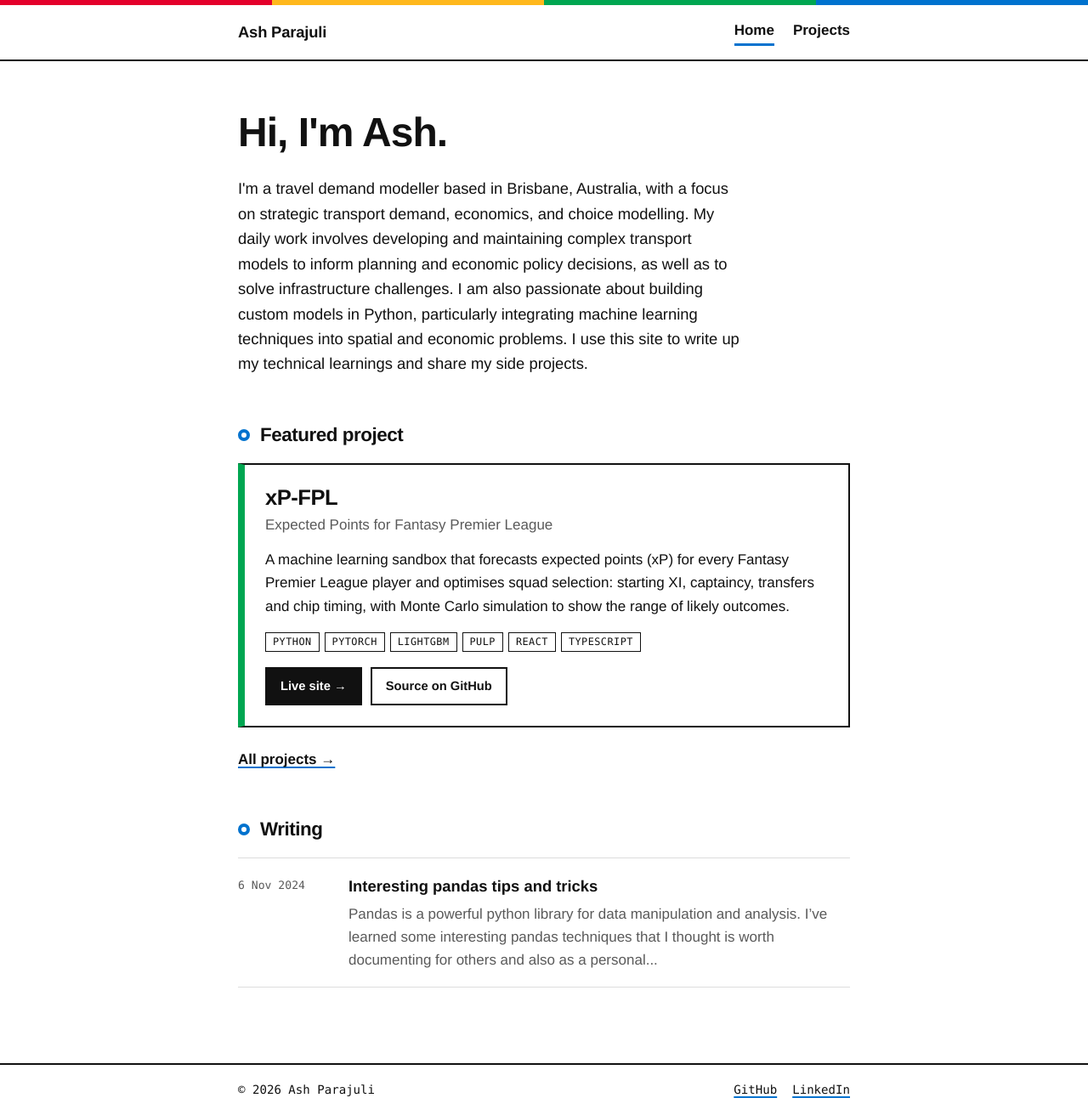
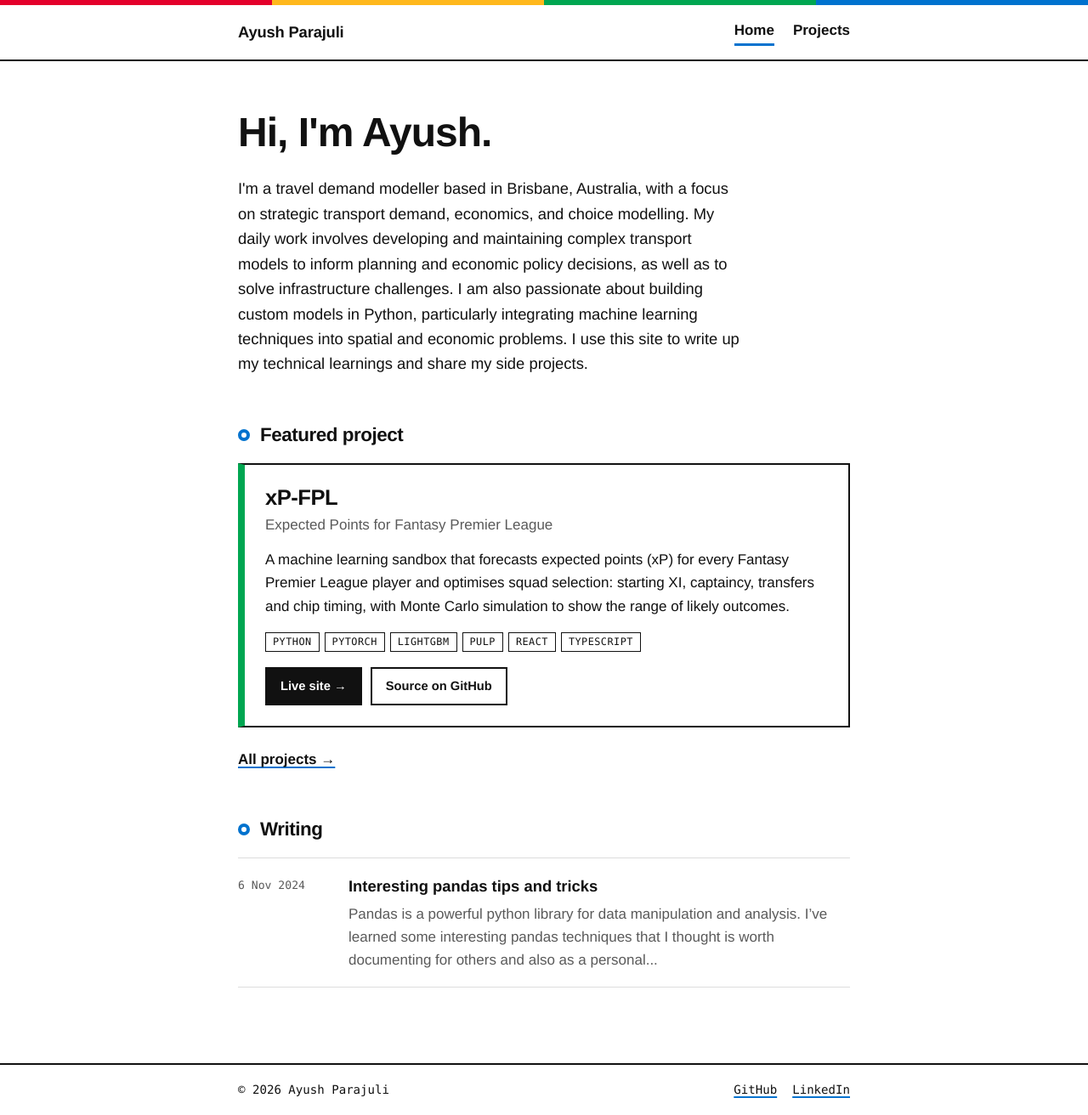
Before and after one commit to amparaj/amparaj.github.io, a Jekyll site: the page built from index.md, in a window 1280 px wide. Shown: the whole page at 85% size. Built offline with Jekyll 4.4.1, drawn with Linux system fonts in a browser that asks for light colours.

Commit message:
Rename Ash to Ayush
Co-Authored-By: Claude Opus 5.5 <noreply@anthropic.com>

```diff
--- a/_config.yml
+++ b/_config.yml
@@ -1,6 +1,6 @@
-title: "Ash Parajuli"
+title: "Ayush Parajuli"
 description: "Travel demand modeller in Brisbane, writing about transport modelling, Python, machine learning and side projects."
-author: Ash Parajuli
+author: Ayush Parajuli
 url: "https://amparaj.github.io"
 theme: jekyll-theme-minimal
 permalink: /:year/:month/:day/:title/
--- a/index.md
+++ b/index.md
@@ -4,7 +4,7 @@ title: Home
 ---
 
 <section class="intro">
-  <h1>Hi, I'm Ash.</h1>
+  <h1>Hi, I'm Ayush.</h1>
   <p>I'm a travel demand modeller based in Brisbane, Australia, with a focus on strategic transport demand, economics, and choice modelling. My daily work involves developing and maintaining complex transport models to inform planning and economic policy decisions, as well as to solve infrastructure challenges. I am also passionate about building custom models in Python, particularly integrating machine learning techniques into spatial and economic problems. I use this site to write up my technical learnings and share my side projects.</p>
 </section>
 
```
Also changed, not shown: _posts/2024-11-06-pandas-tricks-tips.md (+1 -1 lines).
